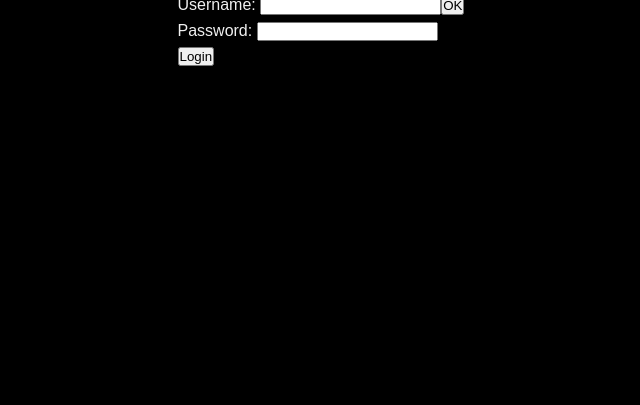
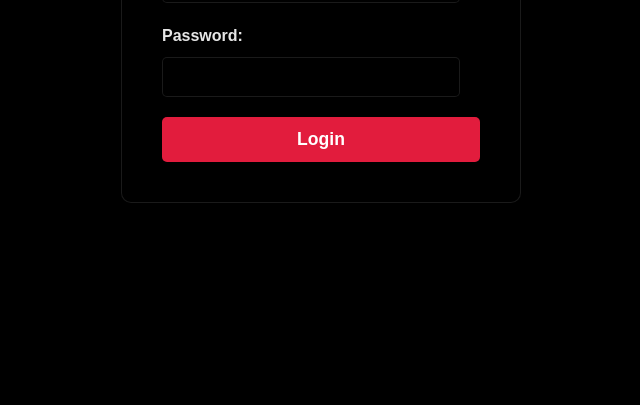
Before and after one commit to mohit4901/bajaj3, a website: page public/admin_login.html in a window 1280 px wide. Shown: the part 395-800 px from the top of the page, without its empty margins (319-959 px from the left). Drawn offline with Linux system fonts and the light colour scheme.

Commit message:
Update admin_login.html

```diff
--- a/public/admin_login.html
+++ b/public/admin_login.html
@@ -13,6 +13,67 @@
             min-height: 100vh;
             background-color: var(--main-bg-color);
             color: var(--light-text-color);
+        }
+        .login-container {
+            background-color: var(--card-bg-color);
+            padding: 40px;
+            border-radius: 10px;
+            box-shadow: 0 5px 20px rgba(0, 0, 0, 0.5);
+            width: 100%;
+            max-width: 400px;
+            text-align: center;
+            border: 1px solid var(--border-color);
+        }
+        .login-container h1 {
+            color: var(--primary-color);
+            margin-bottom: 30px;
+            font-family: var(--heading-font);
+        }
+        .login-form .form-group {
+            margin-bottom: 20px;
+            text-align: left;
+        }
+        .login-form label {
+            display: block;
+            margin-bottom: 8px;
+            font-weight: bold;
+            color: rgba(255, 255, 255, 0.9);
+        }
+        .login-form input[type="text"],
+        .login-form input[type="password"] {
+            width: calc(100% - 20px);
+            padding: 10px;
+            border: 1px solid var(--border-color);
+            border-radius: 5px;
+            background-color: var(--alt-bg-color);
+            color: var(--light-text-color);
+            font-size: 1em;
+        }
+        .login-form input[type="text"]:focus,
+        .login-form input[type="password"]:focus {
+            border-color: var(--primary-color);
+            outline: none;
+        }
+        .login-form button {
+            width: 100%;
+            padding: 12px;
+            background-color: var(--primary-color);
+            color: white;
+            border: none;
+            border-radius: 5px;
+            font-size: 1.1em;
+            font-weight: bold;
+            cursor: pointer;
+            transition: background-color 0.3s ease, transform 0.2s ease;
+        }
+        .login-form button:hover {
+            background-color: #c71735;
+            transform: translateY(-2px);
+        }
+        .login-message {
+            margin-top: 20px;
+            color: var(--primary-color); /* Red for error messages */
+            font-weight: bold;
         }
     </style>
 </head>
@@ -33,15 +94,6 @@
         </form>
     </div>
 
-    <!-- Custom Message Modal -->
-    <div id="message-modal-overlay" class="message-modal-overlay">
-        <div class="message-modal-content">
-            <h3 id="message-modal-title"></h3>
-            <p id="message-modal-text"></p>
-            <button id="message-modal-ok-btn">OK</button>
-        </div>
-    </div>
-
-    <script src="admin.js"></script>
+    <script src="admin.js"></script> <!-- Link to admin-specific JS -->
 </body>
 </html>
```
